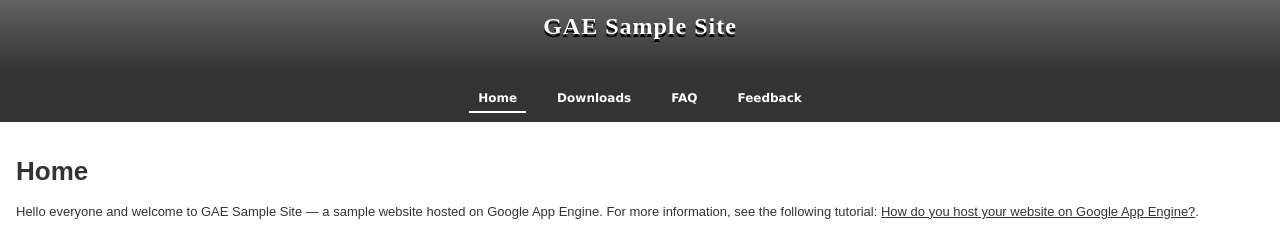
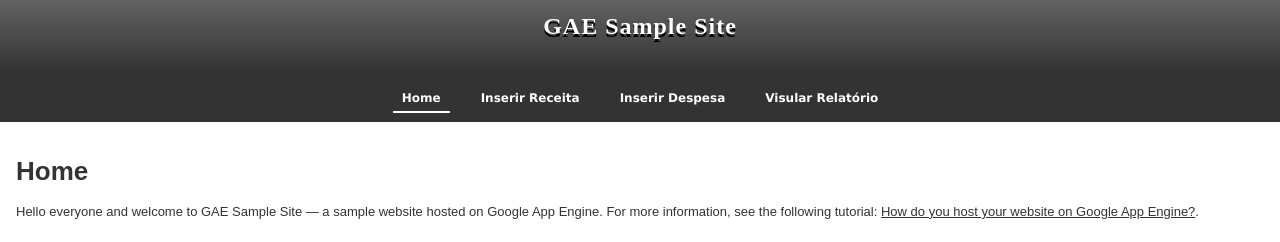
Before and after one commit to thaleshs89/familiasantos.github.io, a plain HTML site: page index.html in a window 1280 px wide. Shown: the part 83-325 px from the top of the page. Drawn offline with Linux system fonts and the light colour scheme.

Commit message:
Update index.html
Ajuste Linqs

```diff
--- a/index.html
+++ b/index.html
@@ -17,9 +17,9 @@
   </header>
   <nav>
     <a href="index.html" id="current">Home</a>
-    <a href="downloads.html">Downloads</a>
-    <a href="faq.html">FAQ</a>
-    <a href="feedback.html">Feedback</a>
+    <a href="receita.html">Inserir Receita</a>
+    <a href="despesa.html">Inserir Despesa</a>
+    <a href="relatorio.html">Visular Relatório</a>
   </nav>
   <main>
     <h1>Home</h1>
```
